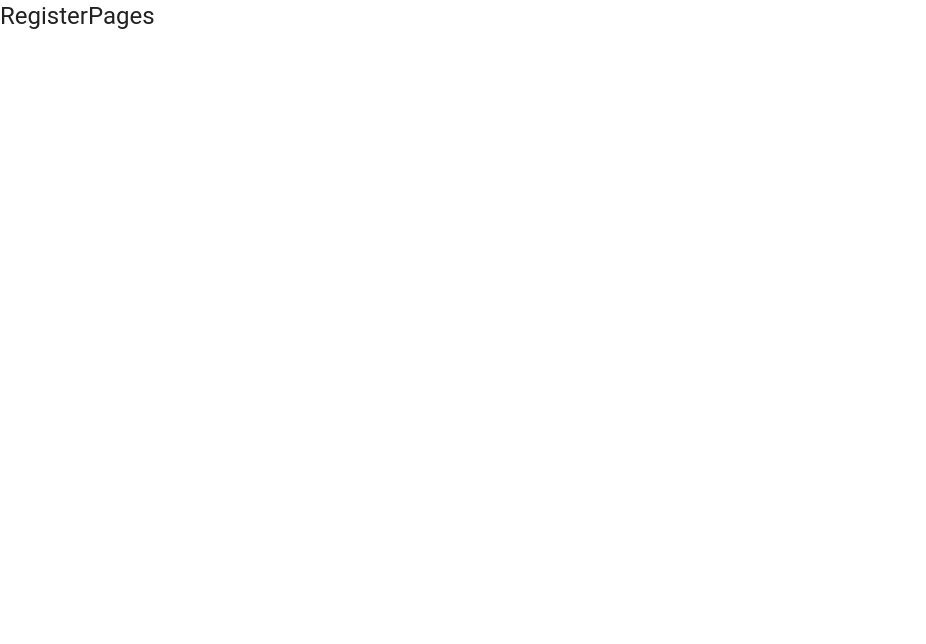
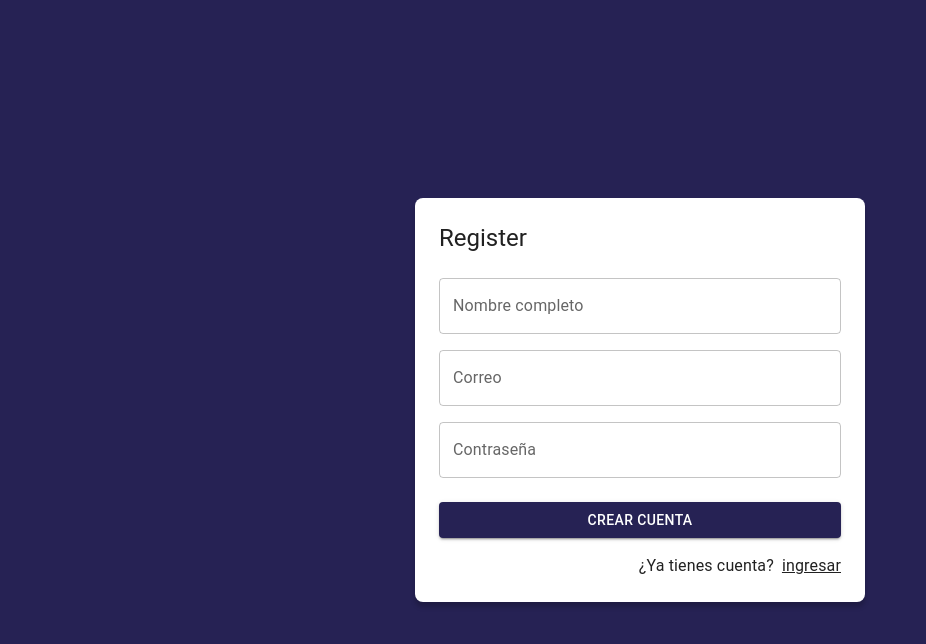
Before and after one commit to SoyDoryam/08-journal-app, a React (Vite) app: page /auth/register in a window 1280 px wide. Shown: the top 644 px of the page, without its empty margins (0-926 px from the left). Built offline with nearby package versions, Linux system fonts and the light colour scheme.

Commit message:
RegisterPage - Diseño (quitando S de los Pages)

```diff
--- a/src/auth/layout/AuthLayout.jsx
+++ b/src/auth/layout/AuthLayout.jsx
@@ -1,5 +1,4 @@
 import { Grid, Typography } from "@mui/material";
-import { Children } from "react";
 
 export const AuthLayout = ({ children, title = "" }) => {
   return (
--- a/src/auth/pages/LoginPages.jsx
+++ b/src/auth/pages/LoginPage.jsx
@@ -3,7 +3,7 @@ import { Button, Grid, Link, TextField, Typography } from "@mui/material";
 import Google from "@mui/icons-material/Google";
 import { AuthLayout } from "../layout/AuthLayout";
 
-export const LoginPages = () => {
+export const LoginPage = () => {
   return (
     <AuthLayout title="Login">
       <form>
--- /dev/null
+++ b/src/auth/pages/RegisterPage.jsx
@@ -0,0 +1,56 @@
+import { Link as RouterLink } from "react-router-dom";
+import { Button, Grid, Link, TextField, Typography } from "@mui/material";
+import Google from "@mui/icons-material/Google";
+import { AuthLayout } from "../layout/AuthLayout";
+
+export const RegisterPage = () => {
+  return (
+    <AuthLayout title="Register">
+      <form>
+        <Grid container>
+          <Grid item xs={12} sx={{ mt: 2 }}>
+            <TextField
+              label="Nombre completo"
+              type="text"
+              placeholder="Dorito"
+              fullWidth
+            />
+          </Grid>
+
+          <Grid item xs={12} sx={{ mt: 2 }}>
+            <TextField
+              label="Correo"
+              type="email"
+              placeholder="correo@google.com"
+              fullWidth
+            />
+          </Grid>
+
+          <Grid item xs={12} sx={{ mt: 2 }}>
+            <TextField
+              label="Contraseña"
+              type="password"
+              placeholder="contraseña"
+              fullWidth
+            />
+          </Grid>
+
+          <Grid container spacing={2} sx={{ mb: 2, mt: 1 }}>
+            <Grid item xs={12}>
+              <Button variant="contained" fullWidth>
+                Crear cuenta
+              </Button>
+            </Grid>
+          </Grid>
+
+          <Grid container direction="row" justifyContent="end">
+            <Typography sx={{ mr: 1 }}>¿Ya tienes cuenta?</Typography>
+            <Link component={RouterLink} color="inherit" to="/auth/login">
+              ingresar
+            </Link>
+          </Grid>
+        </Grid>
+      </form>
+    </AuthLayout>
+  );
+};
--- a/src/auth/pages/RegisterPages.jsx
+++ /dev/null
@@ -1,10 +0,0 @@
-import { Typography } from "@mui/material";
-import React from "react";
-
-export const RegisterPages = () => {
-  return (
-    <>
-      <Typography variant="h5">RegisterPages</Typography>
-    </>
-  );
-};
--- a/src/auth/pages/index.js
+++ b/src/auth/pages/index.js
@@ -1,2 +1,2 @@
-export * from "./LoginPages";
-export * from "./RegisterPages";
+export * from "./LoginPage";
+export * from "./RegisterPage";
--- a/src/auth/routes/AuthRoutes.jsx
+++ b/src/auth/routes/AuthRoutes.jsx
@@ -1,11 +1,11 @@
 import { Navigate, Route, Routes } from "react-router-dom";
-import { LoginPages, RegisterPages } from "../pages";
+import { LoginPage, RegisterPage } from "../pages";
 
 export const AuthRoutes = () => {
   return (
     <Routes>
-      <Route path="Login" element={<LoginPages />} />
-      <Route path="register" element={<RegisterPages />} />
+      <Route path="Login" element={<LoginPage />} />
+      <Route path="register" element={<RegisterPage />} />
 
       <Route path="/*" element={<Navigate yo="/auth/login" />} />
     </Routes>
```
